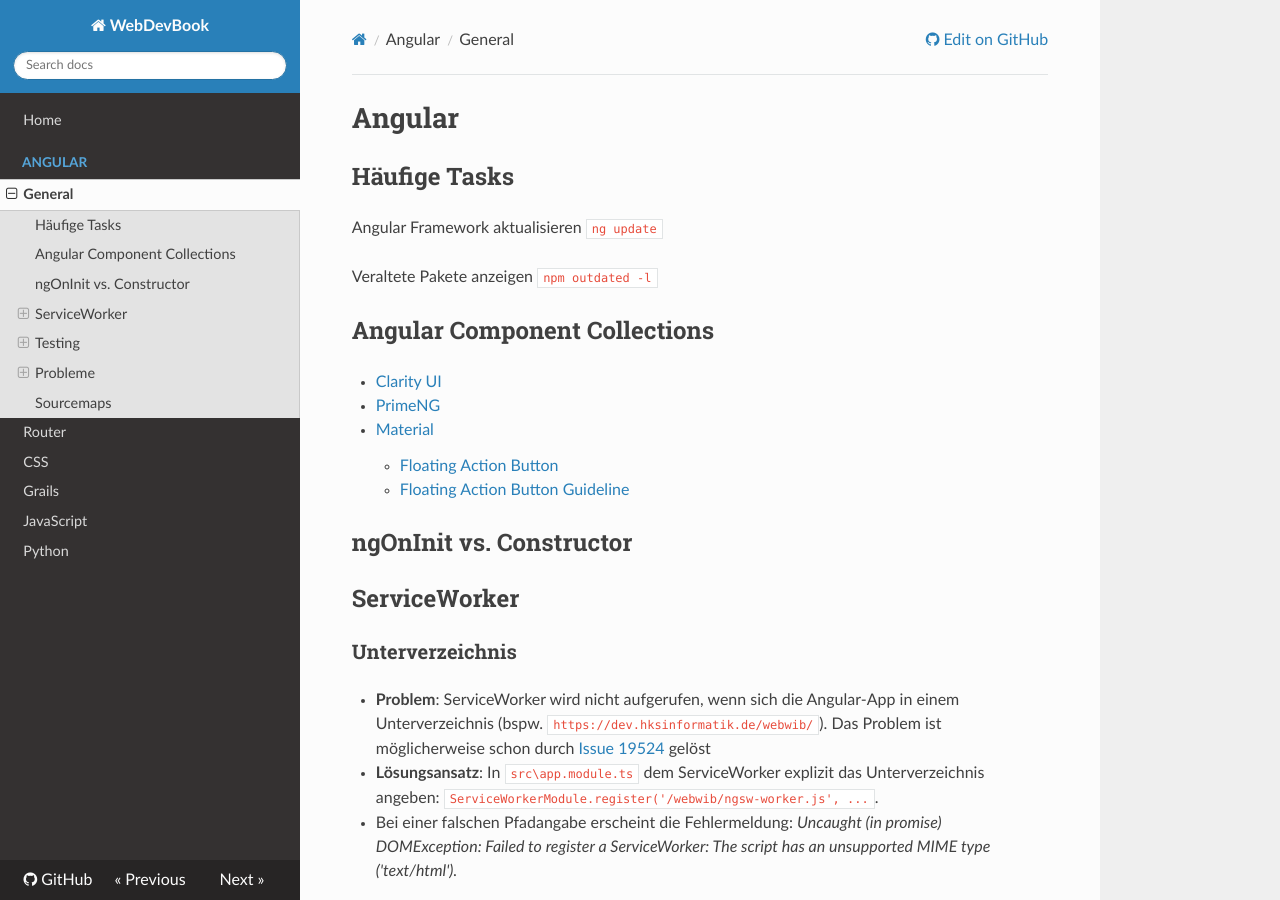
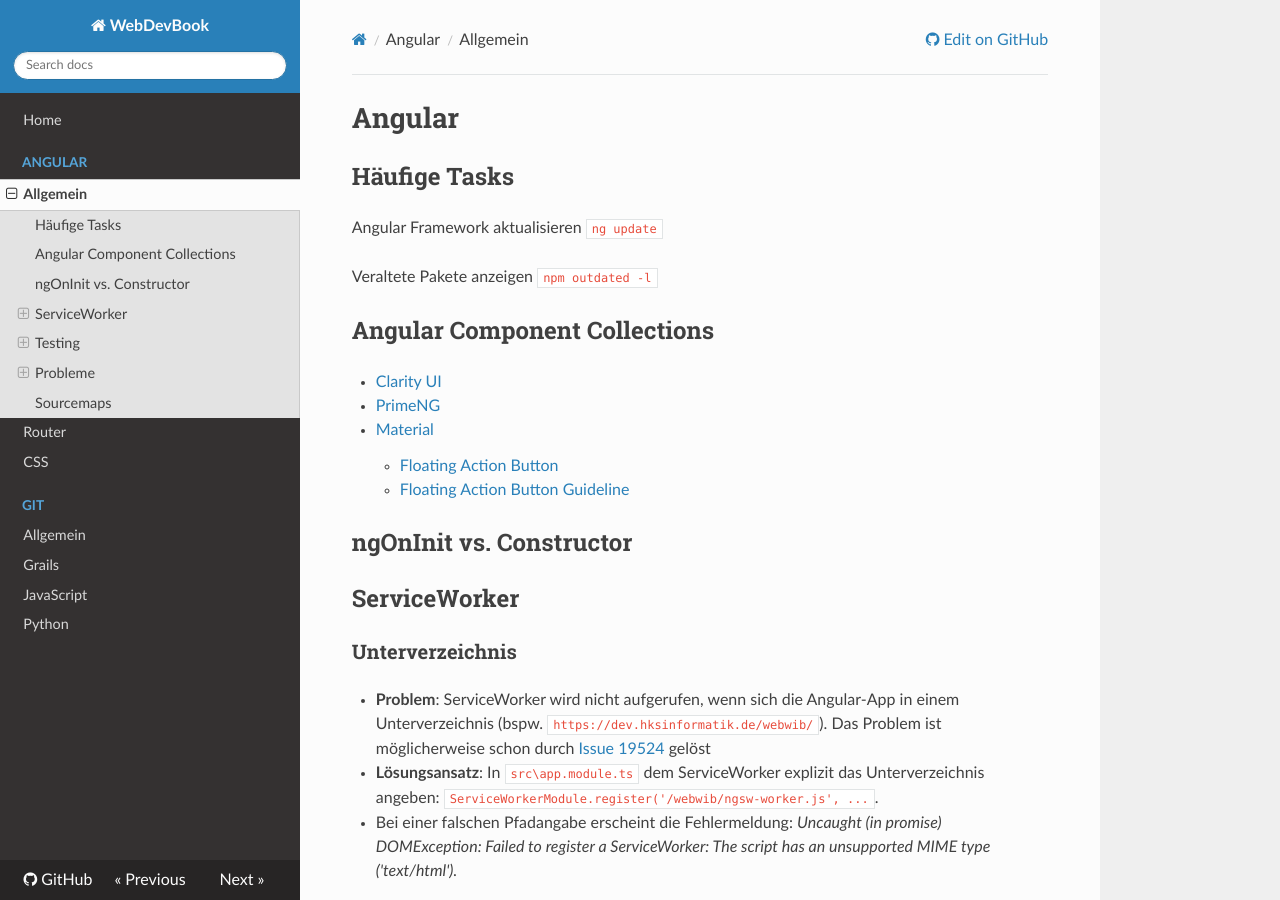
Before and after one commit to scholchr/webdevbook, an MkDocs documentation site: the page built from docs/angular/index.md, in a window 1280 px wide and 900 px high. Built offline with MkDocs 1.6.1, drawn with Linux system fonts in a browser that asks for light colours; nearby versions of some CDN libraries.

Commit message:
Leeres 'Git' Kapitel hinzugefügt. Angular 'General' Abschnitt in 'Allgemein' umbenannt

```diff
--- a/mkdocs.yml
+++ b/mkdocs.yml
@@ -9,9 +9,11 @@ markdown_extensions:
 nav:
     - Home: 'index.md'
     - Angular:
-        - 'General': angular/index.md
+        - 'Allgemein': angular/index.md
         - 'Router': angular/router.md
     - 'CSS': 'css.md'
+    - Git:
+        - 'Allgemein': git/index.md
     - 'Grails': 'grails.md'
     - 'JavaScript': 'javascript.md'
     - 'Python': 'python.md'
```
Also changed, not shown: docs/git/index.md (added, +1 -0 lines).
